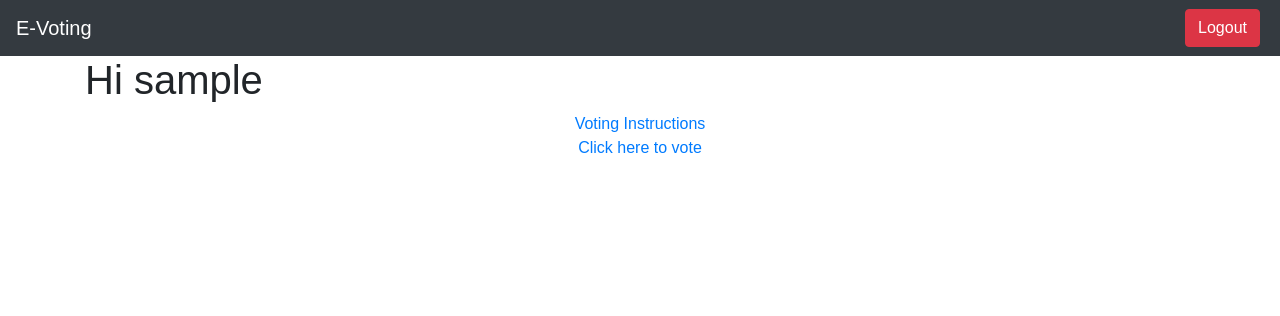
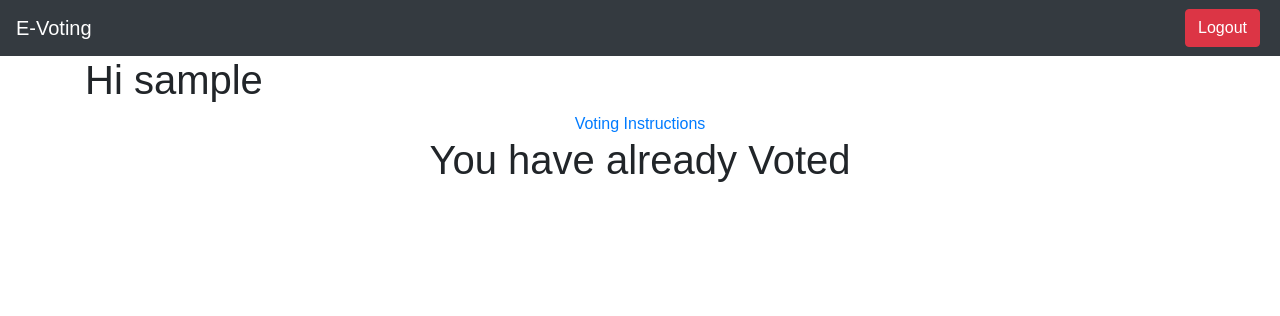
Before and after one commit to arunkumarun/ElectronicVoting, a Django app: page /home/ in a window 1280 px wide. Shown: the top 316 px of the page. Run offline with Django 3.2, Linux system fonts and the light colour scheme; the visitor is signed in with stand-in values (Sample User, id 1); data that the repository does not hold is empty; some libraries are stand-ins or nearby versions.

Commit message:
Vote Only Once Done

```diff
--- a/eVotingApp/authentication/models.py
+++ b/eVotingApp/authentication/models.py
@@ -26,7 +26,7 @@ class UserProfileInfo(models.Model):
                                 #help_text = "Choose Identification Document")
     gender = models.CharField(max_length=10, choices=GENDER_CHOICES, default = 'Unspecified',
                                     help_text = "Select Gender")
-
+    voted = models.BooleanField(default=False)
     def __str__(self):
         return self.user.username
 
--- a/eVotingApp/authentication/views.py
+++ b/eVotingApp/authentication/views.py
@@ -10,8 +10,8 @@ import logging
 
 
 # Create your views here.
-from election.models import ElectionDetails,Party,Candidate,CandidatePreference,PartyPreference
-
+from election.models import ElectionDetails, Party, Candidate, CandidatePreference, PartyPreference
+from authentication.models import UserProfileInfo
 
 log = logging.getLogger("MYAPP")
 
@@ -23,10 +23,14 @@ def index(request):
 @login_required
 def home(request):
     election = ElectionDetails.objects.all()
+    userId = request.user.id
+    userProfileInfo = UserProfileInfo.objects.filter(user_id=userId)
     context = {
-        'election': election
+        'election': election,
+        'userProfileInfo': userProfileInfo
     }
     return render(request, 'user/home.html', context)
+
 
 @login_required
 def voting(request):
@@ -41,6 +45,10 @@ def voting(request):
 
 @login_required
 def partyvote(request):
+    userId = request.user.id
+    userProfile = UserProfileInfo.objects.filter(user_id=userId)
+    userProfile.update(voted=True)
+
     if request.method == "POST":
         party = Party.objects.all()
         for p in party:
@@ -49,6 +57,7 @@ def partyvote(request):
             party_pref.party_preference = request.POST.get(p.party_name)
             party_pref.save()
     return render(request, 'user/home.html',{})
+
 
 @login_required
 def candidatevote(request):
@@ -61,9 +70,11 @@ def candidatevote(request):
             cand_pref.save()
     return render(request, 'user/home.html',{})
 
+
 @login_required
 def instruction(request):
     return render(request, 'user/instruction.html',{})
+
 
 @login_required
 def user_logout(request):
@@ -100,6 +111,7 @@ def register(request):
                                                                 'profile_form': profile_form,
                                                                 'registered': registered})
 
+
 def user_login(request):
     if request.method == 'POST':
         username = request.POST.get('username')
--- a/eVotingApp/election/models.py
+++ b/eVotingApp/election/models.py
@@ -6,6 +6,8 @@ class Party(models.Model):
     party_name = models.CharField(max_length=50, default='')
     party_logo = models.ImageField(upload_to='media/', default='/media/UAP.jpg')
 
+    def __str__(self):
+        return self.party_name
 
 class Candidate(models.Model):
     party = models.OneToOneField(Party, on_delete=models.CASCADE)
@@ -13,6 +15,8 @@ class Candidate(models.Model):
     candidate_surname = models.CharField(max_length=50, default='')
     candidate_givenname = models.CharField(max_length=50, default='')
 
+    def __str__(self):
+        return self.candidate_givenname+" "+self.candidate_surname
 
 class PartyPreference(models.Model):
     # party = models.OneToOneField(Party, on_delete=models.CASCADE)
--- a/eVotingApp/templates/user/home.html
+++ b/eVotingApp/templates/user/home.html
@@ -7,8 +7,13 @@
 <h3>Start Time: {{e.start_time}}</h3>
 <h3>End Time: {{e.end_time}}</h3>
 {% endfor %}
-<center><a href="{% url 'auth:instruction' %}">Voting Instructions</a><br>
+<center>
+    <a href="{% url 'auth:instruction' %}">Voting Instructions</a><br>
+    {% if userProfileInfo.voted %}
     <a href="{% url 'auth:voting' %}">Click here to vote</a>
+    {% else %}
+    <h1>You have already Voted</h1>
+    {% endif %}
 </center>
 {% endif %}
 {% endblock %}
```
Also changed, not shown: 1 other file.
